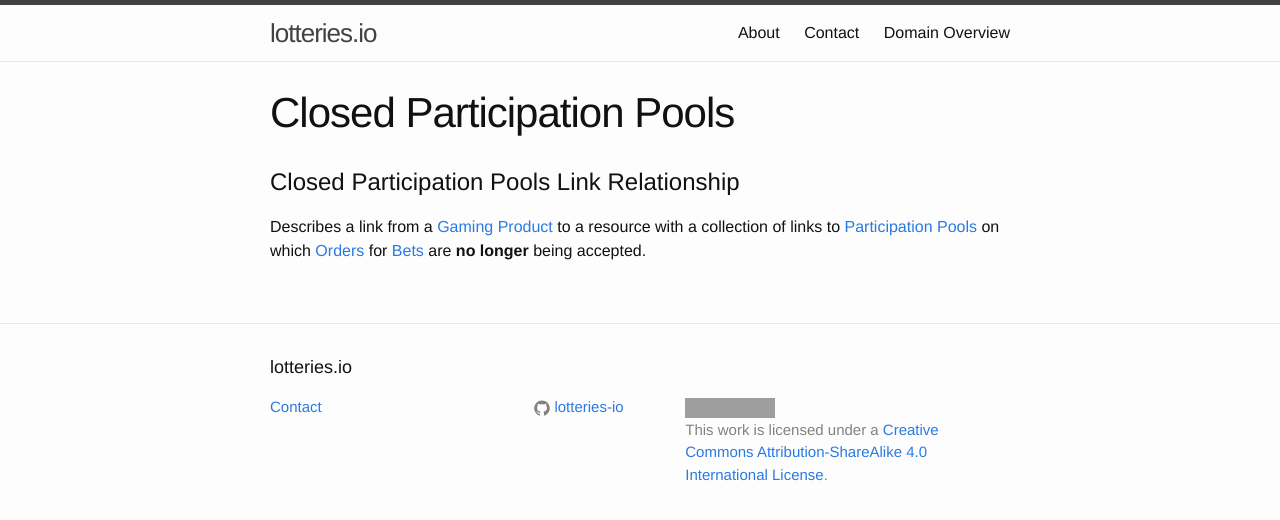
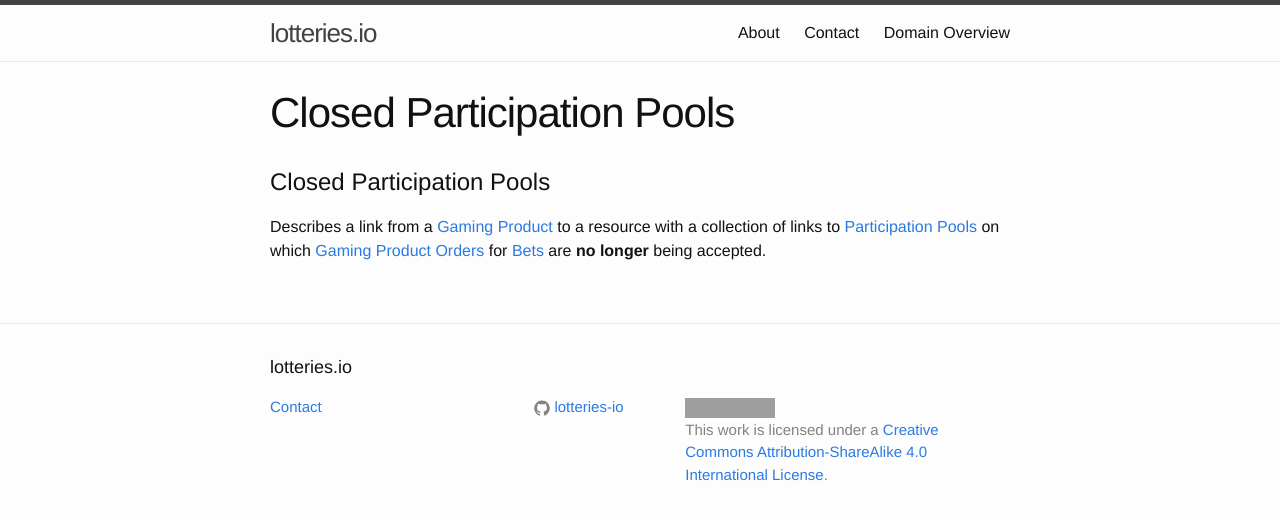
Before and after one commit to lotteries-io/lotteries-io.github.io, a Jekyll site: the page built from _link-relationships/closed-participation-pools.md, in a window 1280 px wide. Shown: the top 520 px of the page. Built offline with Jekyll 4.4.1, drawn with Linux system fonts in a browser that asks for light colours; grey boxes are pictures that could not be loaded.

Commit message:
Update closed-participation-pools.md

```diff
--- a/_link-relationships/closed-participation-pools.md
+++ b/_link-relationships/closed-participation-pools.md
@@ -2,6 +2,6 @@
 layout: page
 title: Closed Participation Pools
 ---
-# Closed Participation Pools Link Relationship
+# Closed Participation Pools
 
-Describes a link from a [Gaming Product](../concepts/gaming-product) to a resource with a collection of links to [Participation Pools](../concepts/participation-pool) on which [Orders](../concepts/order) for [Bets](../concepts/bet) are **no longer** being accepted.
+Describes a link from a [Gaming Product](../concepts/gaming-product) to a resource with a collection of links to [Participation Pools](../concepts/participation-pool) on which [Gaming Product Orders](../concepts/gaming-product-order) for [Bets](../concepts/bet) are **no longer** being accepted.
```
